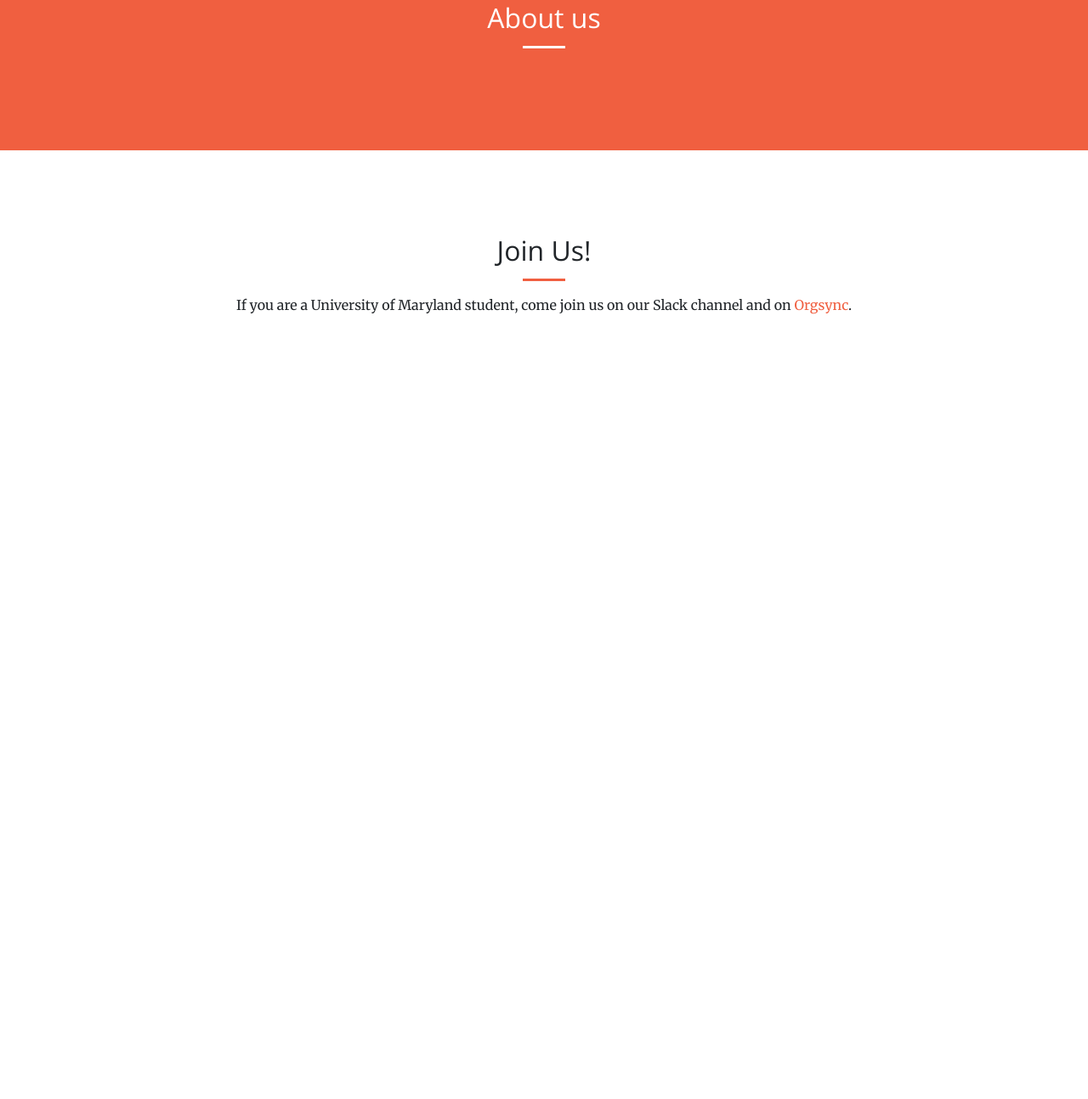
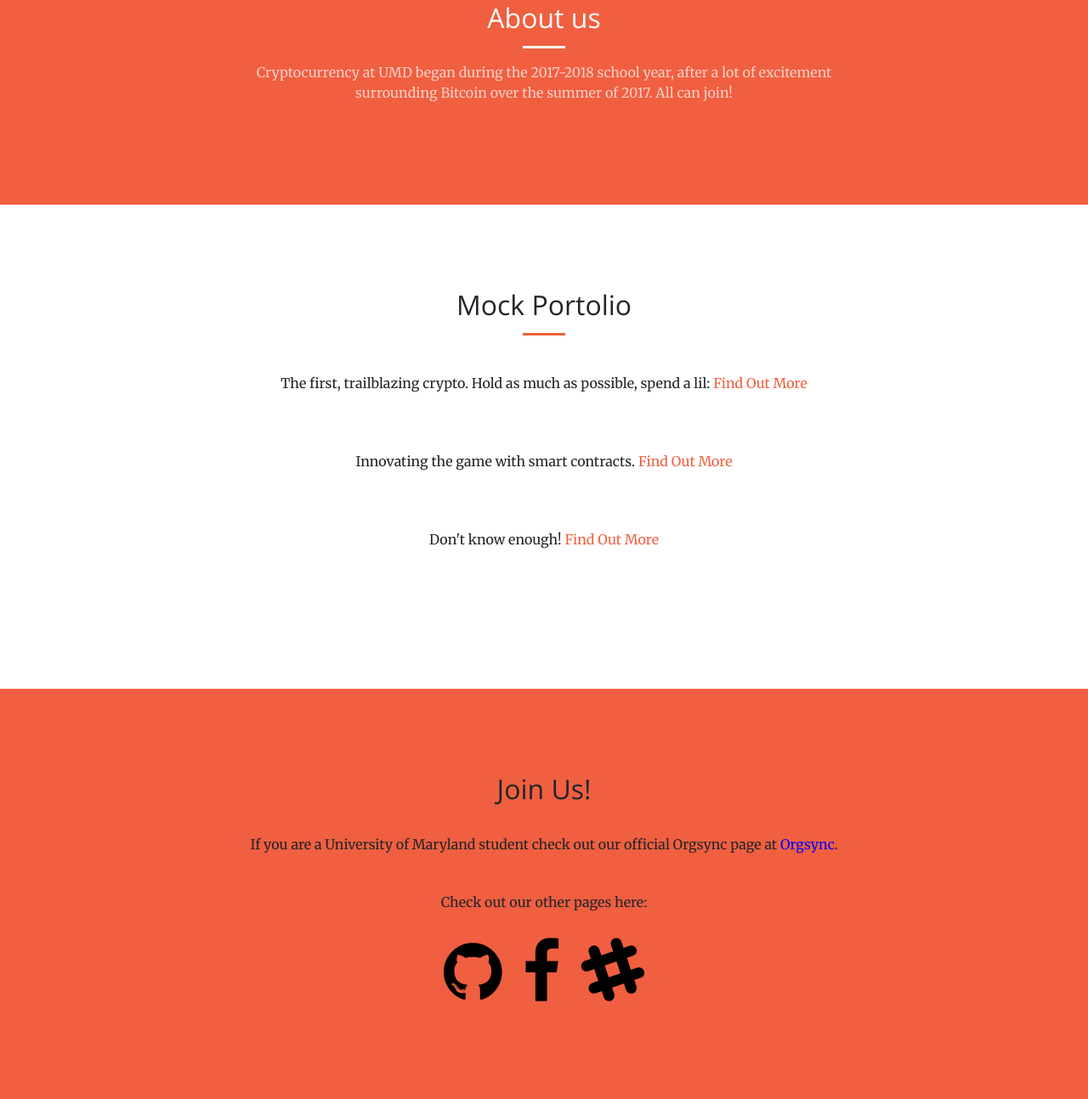
Before and after one commit to Cryptocurrency-at-UMD/cryptocurrency-at-umd.github.io, a plain HTML site: page index.html in a window 1280 px wide. Shown: the part 897-2191 px from the top of the page at 85% size. Before the commit the page ends 1388 px from the top, so only its background shows below. Drawn offline with nearby package versions, Linux system fonts and the light colour scheme; a script that the page names is missing.

Commit message:
updates including fa icons. introduce mock portfolio section w/ cmc tools

```diff
--- /dev/null
+++ b/css/style.css
@@ -0,0 +1,4 @@
+.logo{
+    color: black;
+    padding: 10px;
+}
--- a/index.html
+++ b/index.html
@@ -15,17 +15,23 @@
 
   <!-- Custom fonts for this template -->
   <link href="vendor/font-awesome/css/font-awesome.min.css" rel="stylesheet" type="text/css">
-    <link href='https://fonts.googleapis.com/css?family=Open+Sans:300italic,400italic,600italic,700italic,800italic,400,300,600,700,800' rel='stylesheet' type='text/css'>
-    <link href='https://fonts.googleapis.com/css?family=Merriweather:400,300,300italic,400italic,700,700italic,900,900italic' rel='stylesheet' type='text/css'>
+  <link href='https://fonts.googleapis.com/css?family=Open+Sans:300italic,400italic,600italic,700italic,800italic,400,300,600,700,800'
+    rel='stylesheet' type='text/css'>
+  <link href='https://fonts.googleapis.com/css?family=Merriweather:400,300,300italic,400italic,700,700italic,900,900italic'
+    rel='stylesheet' type='text/css'>
 
   <!-- Plugin CSS -->
   <link href="vendor/magnific-popup/magnific-popup.css" rel="stylesheet">
+
+
 
   <!-- Custom styles for this template -->
   <link href="css/creative.min.css" rel="stylesheet">
 
   <!-- Favicon -->
   <link rel="shortcut icon" type="image/x-icon" href="favicon.ico">
+
+  <link rel="stylesheet" href="css/style.css">
 
 </head>
 
@@ -35,13 +41,17 @@
   <nav class="navbar navbar-expand-lg navbar-light fixed-top" id="mainNav">
     <div class="container">
       <a class="navbar-brand js-scroll-trigger" href="#page-top">Cryptocurrency @ UMD</a>
-        <button class="navbar-toggler navbar-toggler-right" type="button" data-toggle="collapse" data-target="#navbarResponsive" aria-controls="navbarResponsive" aria-expanded="false" aria-label="Toggle navigation">
+      <button class="navbar-toggler navbar-toggler-right" type="button" data-toggle="collapse" data-target="#navbarResponsive"
+        aria-controls="navbarResponsive" aria-expanded="false" aria-label="Toggle navigation">
           <span class="navbar-toggler-icon"></span>
         </button>
       <div class="collapse navbar-collapse" id="navbarResponsive">
         <ul class="navbar-nav ml-auto">
           <li class="nav-item">
             <a class="nav-link js-scroll-trigger" href="#about">About</a>
+          </li>
+          <li class="nav-item">
+            <a class="nav-link js-scroll-trigger" href="#mock">Mock Portfolio</a>
           </li>
           <li class="nav-item">
             <a class="nav-link js-scroll-trigger" href="#join">Join</a>
@@ -56,7 +66,8 @@
       <div class="header-content-inner">
         <h1 id="homeHeading">Cryptocurrency Club at the University of Maryland</h1>
         <hr>
-          <p>Welcome to the website of the Cryptocurrency at UMD, a student run organization for learning about, investing in, and discussing cryptocurrency at the University of Maryland.</p>
+        <p>Welcome to the website of the Cryptocurrency at UMD, a student run organization for learning about, investing in,
+          and discussing cryptocurrency at the University of Maryland.</p>
         <a class="btn btn-primary btn-xl js-scroll-trigger" href="#about">Find Out More</a>
       </div>
     </div>
@@ -68,19 +79,63 @@
         <div class="col-lg-8 mx-auto text-center">
           <h2 class="section-heading text-white">About us</h2>
           <hr class="light">
-            <p class="text-faded"></p>
+          <p class="text-faded">
+            Cryptocurrency at UMD began during the 2017-2018 school year, after a lot of excitement surrounding Bitcoin over the summer
+            of 2017. All can join!
+          </p>
         </div>
       </div>
     </div>
   </section>
 
-    <section id="join">
+  <section id="mock">
+    <div class="container">
+      <div class="row">
+        <div class="col-lg-8 mx-auto text-center">
+          <h2 class="section-heading ">Mock Portolio</h2>
+          <hr class="dark">
+          <p>
+            <script type="text/javascript" src="https://files.coinmarketcap.com/static/widget/currency.js"></script>
+            <div class="coinmarketcap-currency-widget" data-currency="bitcoin" data-base="USD"></div>
+            <br>
+            <p>
+              The first, trailblazing crypto. Hold as much as possible, spend a lil:
+              <a href="https://bitcoin.org/en/" target="_blank">Find Out More</a>
+            </p>
+            <br>
+            <script type="text/javascript" src="https://files.coinmarketcap.com/static/widget/currency.js"></script>
+            <div class="coinmarketcap-currency-widget" data-currency="ethereum" data-base="USD" data-secondary="BTC"></div>
+            <br>
+            <p>
+              Innovating the game with smart contracts.
+              <a href="https://ethereum.org/" target="_blank">Find Out More</a>
+            </p>
+            <br>
+            <script type="text/javascript" src="https://files.coinmarketcap.com/static/widget/currency.js"></script>
+            <div class="coinmarketcap-currency-widget" data-currency="litecoin" data-base="USD" data-secondary="BTC"></div>
+            <br>
+            <p>
+              Don't know enough! <a href="https://litecoin.org/" target="_blank">Find Out More</a>
+            </p>
+            <br>
+          </p>
+        </div>
+      </div>
+    </div>
+  </section>
+
+  <section class="bg-primary" id="join">
     <div class="container">
       <div class="row">
         <div class="col-lg-8 mx-auto text-center">
           <h2 class="section-heading">Join Us!</h2>
           <hr class="primary">
-            <p>If you are a University of Maryland student, come join us on our Slack channel and on <a href="https://orgsync.com/165107/chapter">Orgsync</a>.</p>
+          <p>If you are a University of Maryland student check out our official Orgsync page at <a style="color:blue" href="https://orgsync.com/165107/chapter">Orgsync</a>.</p>
+          <br>
+          <p>Check out our other pages here:</p>
+          <a href="https://github.com/Cryptocurrency-at-UMD/" target="_blank"><i class="fa fa-github fa-5x logo" aria-hidden="true"></i></a>
+          <a href="https://www.facebook.com/groups/111649732886863/" target="_blank"><i class= "fa fa-facebook fa-5x logo" aria-hidden="true"></i></a>
+          <a href="https://umdcryptocurrency.slack.com/" target="_blank"><i class="fa fa-slack fa-5x logo" aria-hidden="true"></i></a>
         </div>
       </div>
     </div>
```
Lines whose indentation alone changed are shown as unchanged.
